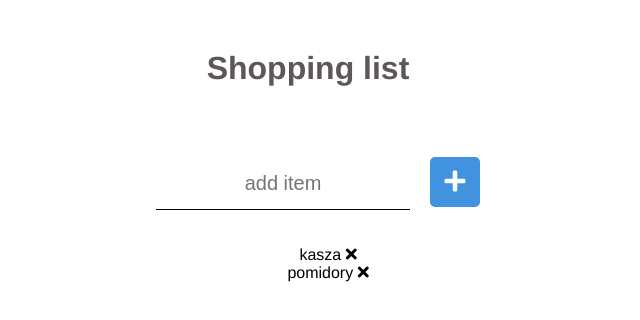
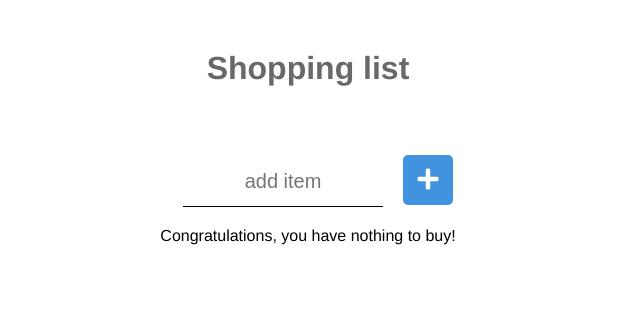
Before and after one commit to joanna-gabis/shopping-list, a Vue app: page / in a window 1280 px wide. Shown: the top 320 px of the page, without its empty margins (332-972 px from the left). Built offline with nearby package versions, Linux system fonts and the light colour scheme.

Commit message:
add toggle strikethrough on click

```diff
--- a/src/components/Header.vue
+++ b/src/components/Header.vue
@@ -17,10 +17,11 @@
         <i class="fas fa-plus"></i>
       </div>
     </div>
+    <div v-if='list.length===0'>Congratulations, you have nothing to buy!</div>
 
     <div class='list'>
       <ul>
-      <li v-for='item in list'>{{ item }} <i class="fas fa-times"></i></li>
+        <li v-for='item in list' :class="{strikeout: item.purchased}" @click='togglePurchased(item)' >{{item.name}}</li>
       </ul>
     </div>
 
@@ -33,28 +34,49 @@ export default {
     data() {
       return {
         newItem: '',
-      list: ['kasza', 'pomidory',],
+        list: [],
       };
     },
     methods: {
       saveItem: function() {
-      this.list.push(this.newItem);
+        if(this.newItem) {
+          this.list.push({
+            name: this.newItem,
+            purchased: false,
+          });
           this.newItem = '';
+        }
       },
+      // deleteItem: function(item) {
+      //   let itemToDelete = this.list.find((elem) => elem.name===item.name);
+      //   let index = this.list.indexOf(itemToDelete);
+      //   this.list = this.list.slice(0, index).concat(this.list.slice(index+1));
+      // },
+      togglePurchased: function(item) {
+        item.purchased = !item.purchased;
+      }
     }
   }
 </script>
 
 <style scoped lang="scss">
+  * {
+    margin: 0;
+    padding: 0;
+    box-sizing: border-box;
+  }
+  .app {
+    width: 100%;
+  }
   h1 {
-    color: #5e5757;
+    color: #696969;
     margin: 50px;
   }
   input {
     border: none;
     border-bottom: 1px solid black;
     height: 50px;
-    width: 250px;
+    width: 200px;
     outline: none;
     font-size: 1.25rem;
     margin: 20px;
@@ -73,7 +95,19 @@ export default {
     color: #fff;
     font-size: 1.5rem;
   }
+  .list {
     li {
       list-style-type: none;
+      font-size: 1.5rem;
+
+      &:nth-child(odd) {
+        background-color: #DCDCDC;
       }
+    }
+    .strikeout {
+      color: 	#696969;
+      text-decoration: line-through;
+    }
+  }
+
 </style>
```
Lines whose indentation alone changed are shown as unchanged.
